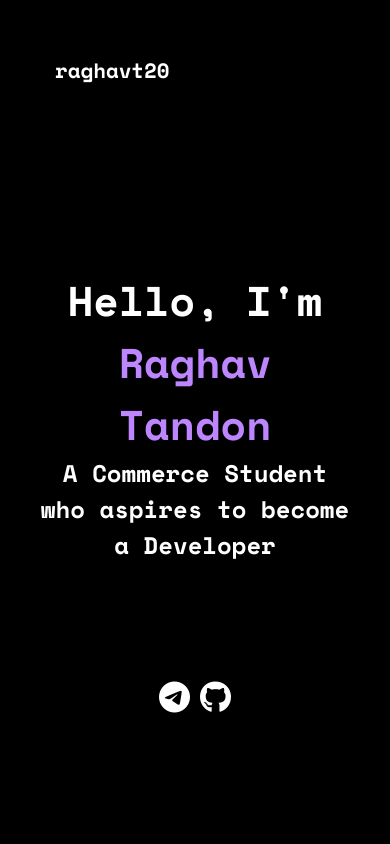
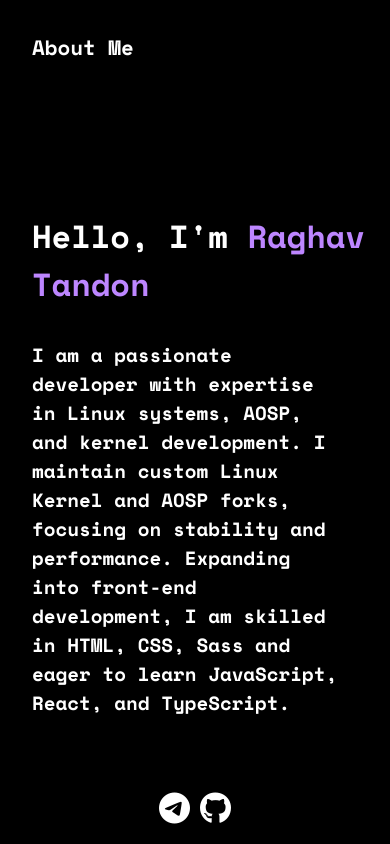
Before and after one commit to raghavt20/raghavt20.github.io, a plain HTML site: page index.html in a window 390 px wide. Drawn offline with nearby package versions, Linux system fonts and the light colour scheme.

Commit message:
{html, css}: Improve layout
Update description
Switch to Block Element Modifier class structure
Other misc improvements

```diff
--- a/index.html
+++ b/index.html
@@ -16,15 +16,19 @@
 <body>
     <header>
         <span class="white buttontop">
-            <a class="white link" href="https://github.com/raghavt20">raghavt20</a>
+            <a class="white buttontop__link" href="aboutme.html">About Me</a>
         </span>
     </header>
 
-    <div class="center">
-        <h1 class="white">Hello, I'm
+    <div class="main">
+        <h1 class="main__heading">Hello, I'm
             <span class="lilac"> Raghav Tandon </span>
         </h1>
-        <h2 class="white">A Commerce Student who aspires to become a Developer</h2>
+        <p class="main__description">
+            I am a passionate developer with expertise in Linux systems, AOSP, and kernel development.
+            I maintain custom Linux Kernel and AOSP forks, focusing on stability and performance.
+            Expanding into front-end development, I am skilled in HTML, CSS, Sass and eager to learn JavaScript, React, and TypeScript.
+        </p>
     </div>
     <footer>
         <div class="white icons">
--- a/style.css
+++ b/style.css
@@ -5,27 +5,28 @@
     font-family: 'Space Mono', monospace;
 }
 
-.center {
+.main {
+    color: #fff;
+    display: flex;
+    flex-direction: column;
+    justify-content: center;
+    align-items: center;
+    width: 100%;
+    height: 70vh;
     text-align: center;
-    height: 50vh;
 }
 
-h1 {
-    margin-top: 2.5em;
+.main__heading {
     font-size: 4rem;
 }
 
-h2 {
-    margin-top: 1em;
+.main__description {
+    width: 55%;
+    font-size: 1.2rem;
 }
 
 .lilac {
     color: #bd86ff;
-}
-
-.link:hover {
-    color: #bd86ff;
-    transition: 0.15s ease-in-out;
 }
 
 .white {
@@ -43,8 +44,13 @@ header {
     font-size: 2rem;
 }
 
-.link {
+.buttontop__link {
     text-decoration: none;
+}
+
+.buttontop__link:hover {
+    color: #bd86ff;
+    transition: 0.15s ease-in-out;
 }
 
 .icons {
@@ -55,28 +61,33 @@ header {
 @media (max-width: 1500px) {
 
     .buttontop {
-        top: 55px;
-        left: 55px;
+        top: 2rem;
+        left: 2rem;
     }
 
     @media (max-width: 600px) {
 
         .buttontop {
+            text-align: left;
             font-size: 1.3rem;
         }
 
-        h1 {
-            font-size: 2.6rem;
-            margin: 0% 35px;
+        .main {
+            align-items: stretch;
         }
 
-        h2 {
-            margin: 0% 35px;
+        .main__heading {
+            font-size: 2rem;
+            padding-bottom: 2rem;
+            padding-left: 2rem;
+            text-align: left;
         }
 
-        .center {
-            margin-top: 100px;
-            height: 45vh;
+        .main__description {
+            width: 80%;
+            text-align: left;
+            padding-left: 2rem;
+            font-size: 1.2rem;
         }
     }
 }
```
